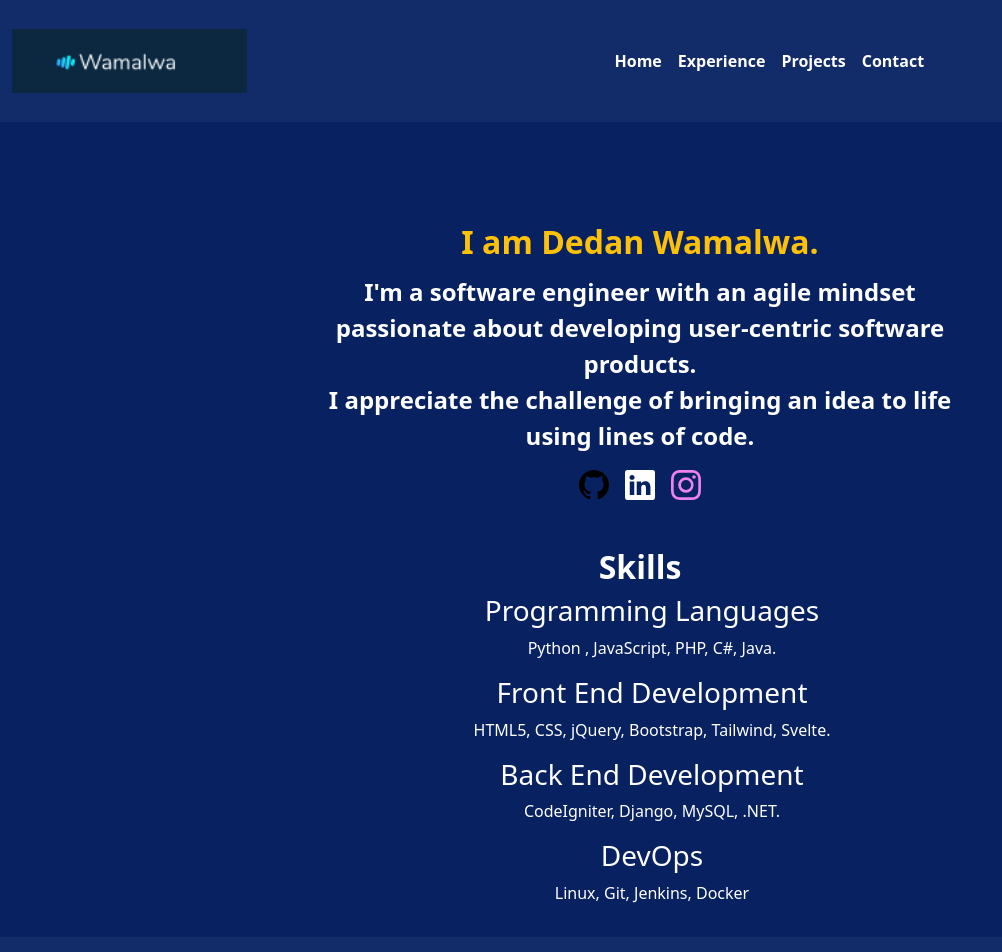
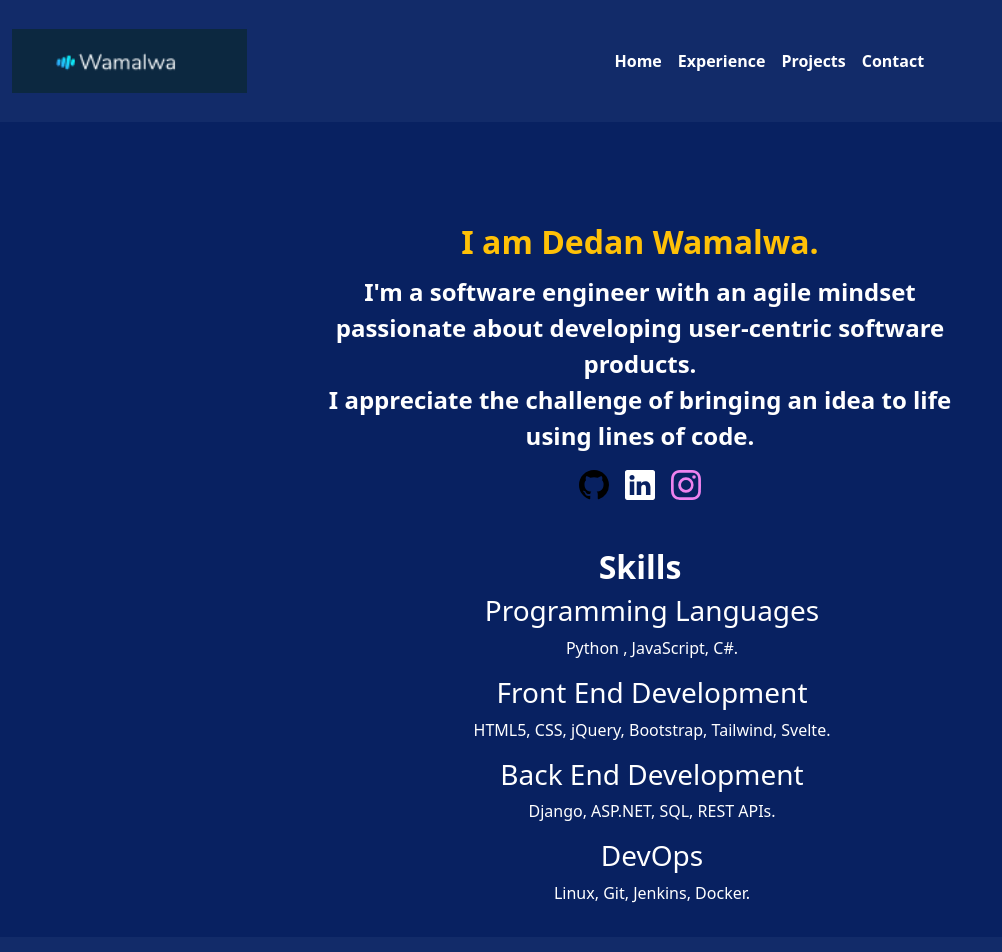
Before and after one commit to dedan-wamalwa/portfolio, a React (Create React App) app: page / in a window 1280 px wide. Shown: the top 952 px of the page, without its empty margins (0-1002 px from the left). Built offline with nearby package versions, Linux system fonts and the light colour scheme.

Commit message:
update skills section
Co-authored-by: Zillah Mwimali <79199142+zillahmwimali@users.noreply.github.com>

```diff
--- a/src/Pages/Home.js
+++ b/src/Pages/Home.js
@@ -38,13 +38,13 @@ function Home() {
                 </h2>
                 <div className="text-center ps-4 mt-2">
                     <h3>Programming Languages</h3>
-                    <p>Python , JavaScript, PHP, C#, Java.</p>
+                    <p>Python , JavaScript, C#.</p>
                     <h3>Front End Development</h3>
                     <p>HTML5, CSS, jQuery, Bootstrap, Tailwind, Svelte.</p>
                     <h3>Back End Development</h3>
-                    <p>CodeIgniter, Django, MySQL, .NET.</p>
+                    <p>Django, ASP.NET, SQL, REST APIs.</p>
                     <h3>DevOps</h3>
-                    <p>Linux, Git, Jenkins, Docker</p>
+                    <p>Linux, Git, Jenkins, Docker.</p>
                 </div>
             </div>
         </div>
```
